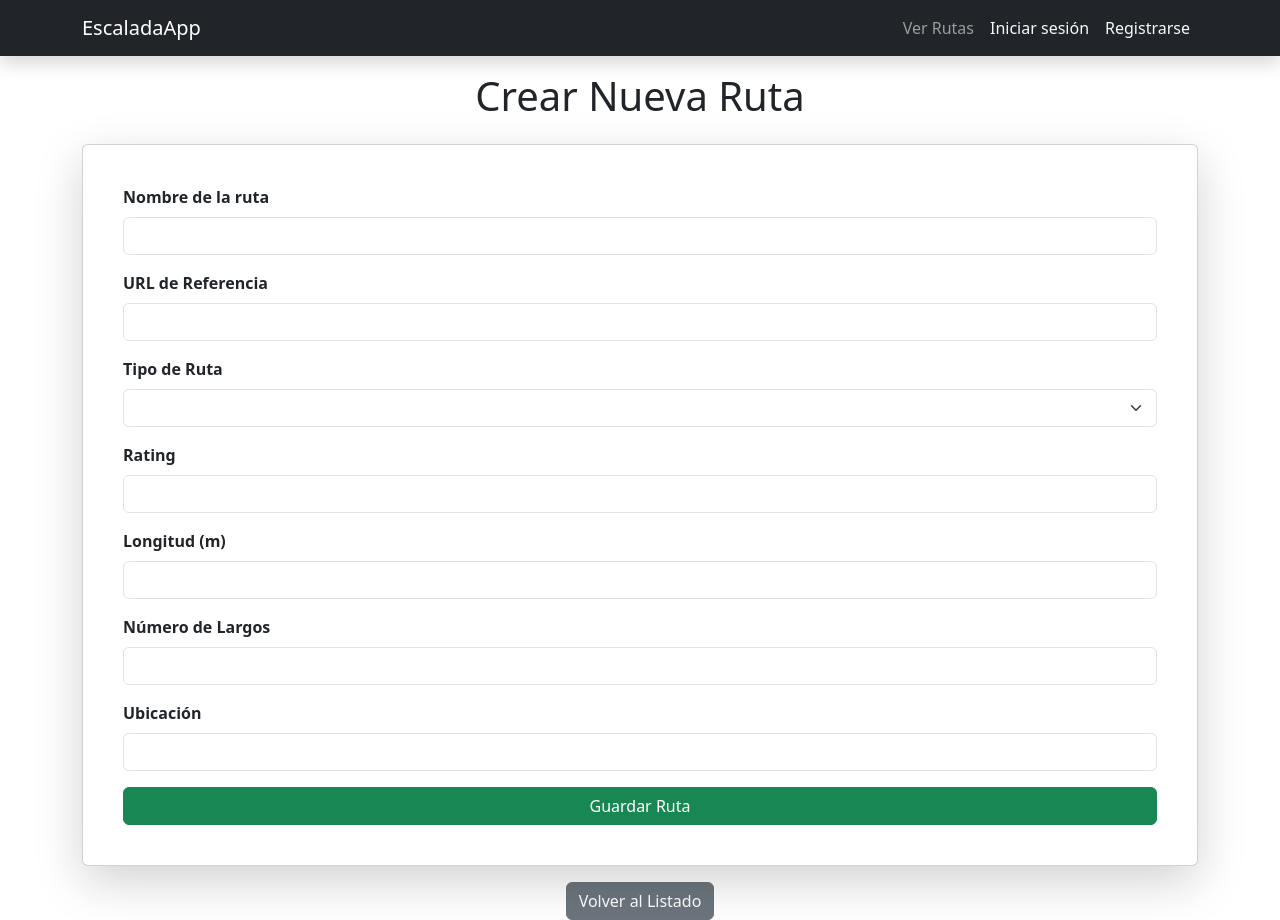
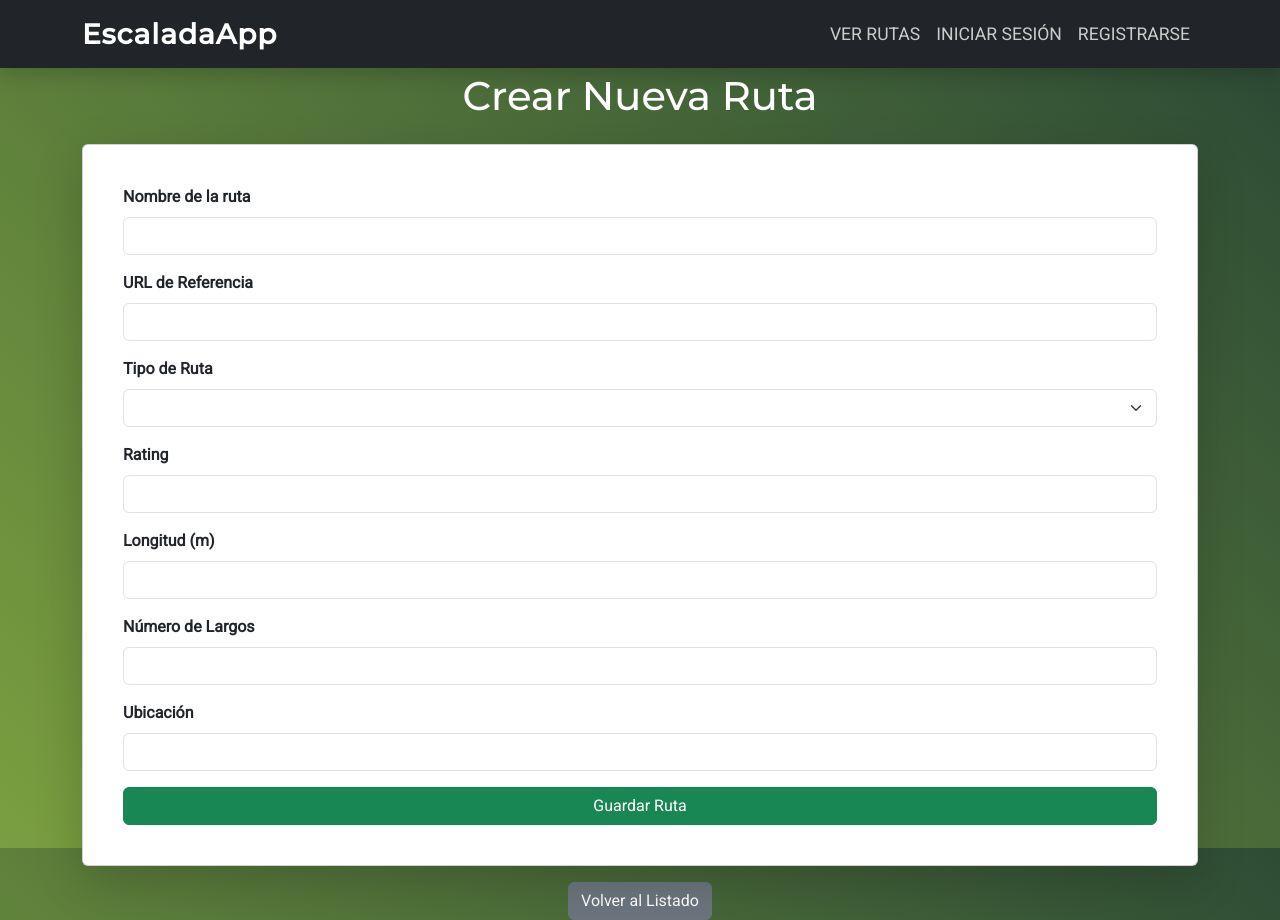
Before and after one commit to enlike21/ClimbUp, a Symfony app: template templates/route/new.html.twig in a window 1280 px wide. Run offline with Twig, Linux system fonts and the light colour scheme; the template is opened without the code that fills it, so the values that code supplies are empty; form fields are guessed from the names that the template uses; some libraries are stand-ins or nearby versions.

Commit message:
Algo de estilo a la pagina principal

```diff
--- a/templates/base.html.twig
+++ b/templates/base.html.twig
@@ -5,8 +5,100 @@
     <meta name="viewport" content="width=device-width, initial-scale=1.0">
     <title>{% block title %}EscaladaApp{% endblock %}</title>
     <link href="https://cdn.jsdelivr.net/npm/bootstrap@5.3.0/dist/css/bootstrap.min.css" rel="stylesheet">
+    <link href="https://cdnjs.cloudflare.com/ajax/libs/font-awesome/6.0.0-beta3/css/all.min.css" rel="stylesheet">
+    <link href="https://fonts.googleapis.com/css2?family=Montserrat:wght@500&family=Roboto:wght@400&display=swap" rel="stylesheet">
+
+    <style>
+        /* Elimina márgenes y paddings globalmente */
+        html, body {
+            height: 100%;  /* Asegura que el body y html ocupen toda la altura */
+            margin: 0;  /* Elimina cualquier margen por defecto */
+            padding: 0;  /* Elimina cualquier padding por defecto */
+            width: 100%;  /* Asegura que el ancho sea el 100% */
+            font-family: 'Roboto', sans-serif;  /* Fuente por defecto */
+            background: #F0F8FF;  /* Fondo suave */
+            background-image: linear-gradient(45deg, #7a9f3f, #2C4A35);  /* Fondo gradiente */
+        }
+
+        /* Barra de navegación */
+        nav {
+            background-color: #343a40;  /* Fondo oscuro */
+            box-shadow: 0 4px 8px rgba(0, 0, 0, 0.2);  /* Sombra suave para dar profundidad */
+        }
+
+        nav .navbar-brand {
+            font-family: 'Montserrat', sans-serif;
+            font-size: 1.75rem;
+            font-weight: 600;
+            color: #fff !important;  /* Color blanco para el texto */
+            letter-spacing: 1px;
+        }
+
+        nav .navbar-nav .nav-link {
+            color: #ccc !important;  /* Color claro para los enlaces */
+            font-size: 1.1rem;
+            padding: 10px 15px;
+            text-transform: uppercase;  /* Transforma a mayúsculas para un look más moderno */
+        }
+
+        nav .navbar-nav .nav-link:hover {
+            color: #f8f9fa !important;  /* Cambia el color al pasar el ratón */
+            background-color: #007bff;  /* Fondo azul al hacer hover */
+            border-radius: 5px;  /* Bordes redondeados en los enlaces */
+        }
+
+        /* Barra de navegación colapsada (para móviles) */
+        .navbar-toggler {
+            border-color: #007bff;  /* Cambia el color del borde del botón de colapsado */
+        }
+
+        .navbar-toggler-icon {
+            background-color: #007bff;  /* Cambia el color del icono del botón */
+        }
+
+        /* Mejora el espaciado y disposición */
+        .navbar-nav {
+            margin-left: auto;  /* Alineación de los elementos de la derecha */
+        }
+
+        /* Contenedor principal */
+        .container-fluid {
+            height: 100%;  /* El contenedor ocupa toda la altura disponible */
+            width: 100%;  /* El contenedor ocupa todo el ancho */
+            display: flex;
+            justify-content: center;
+            align-items: center;
+            text-align: center;
+        }
+
+        /* Título con fuente Montserrat */
+        h1 {
+            font-family: 'Montserrat', sans-serif;
+            color: #ffffff;
+        }
+
+        /* Botones con tamaño y animación */
+        .btn-lg {
+            font-size: 1.5rem;
+            padding: 20px 40px;
+            border-radius: 50px;
+            transition: transform 0.3s ease, box-shadow 0.3s ease;
+        }
+
+        .btn-lg:hover {
+            transform: scale(1.1);  /* Aumenta el tamaño al pasar el mouse */
+            box-shadow: 0 8px 16px rgba(0, 0, 0, 0.2);
+        }
+
+        /* Icono de escalada */
+        .fas.fa-mountain {
+            color: #ffffff;
+        }
+    </style>
 </head>
 <body>
+
+<!-- Barra de navegación -->
 <nav class="navbar navbar-expand-lg navbar-dark bg-dark fixed-top shadow">
     <div class="container">
         <a class="navbar-brand" href="{{ path('homepage') }}">EscaladaApp</a>
```
Also changed, not shown: templates/homepage.html.twig (+10 -33 lines).
